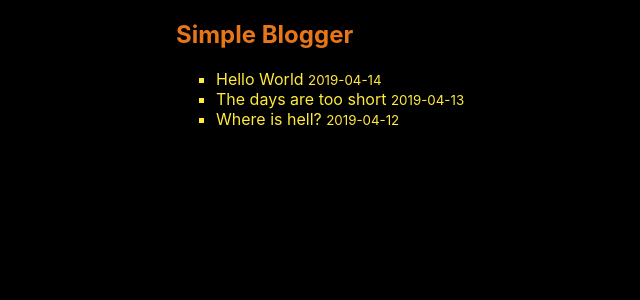
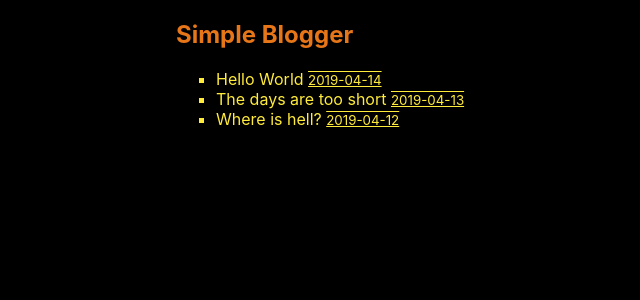
Before and after one commit to MagicMart/simple-blogger, a React (Vite) app: page / in a window 1280 px wide. Shown: the top 300 px of the page, without its empty margins (114-754 px from the left). Built offline with nearby package versions, Linux system fonts and the light colour scheme.

Commit message:
update styling

```diff
--- a/src/components/articles/where-is-hell.md
+++ b/src/components/articles/where-is-hell.md
@@ -1,3 +1,5 @@
 ## Where is Hell?
 
+<time>2019-04-12<time>
+
 Hell is where the heart is.
--- a/src/styles.less
+++ b/src/styles.less
@@ -11,6 +11,7 @@ body {
     font-family: -apple-system, BlinkMacSystemFont, "Segoe UI", Roboto,
         Helvetica, Arial, sans-serif, "Apple Color Emoji", "Segoe UI Emoji",
         "Segoe UI Symbol";
+    font-kerning: normal;
     background-color: black;
     color: whitesmoke;
 }
@@ -35,3 +36,7 @@ a {
     color: #ffeb3b;
     cursor: pointer;
 }
+
+time {
+    text-decoration: underline overline;
+}
```
